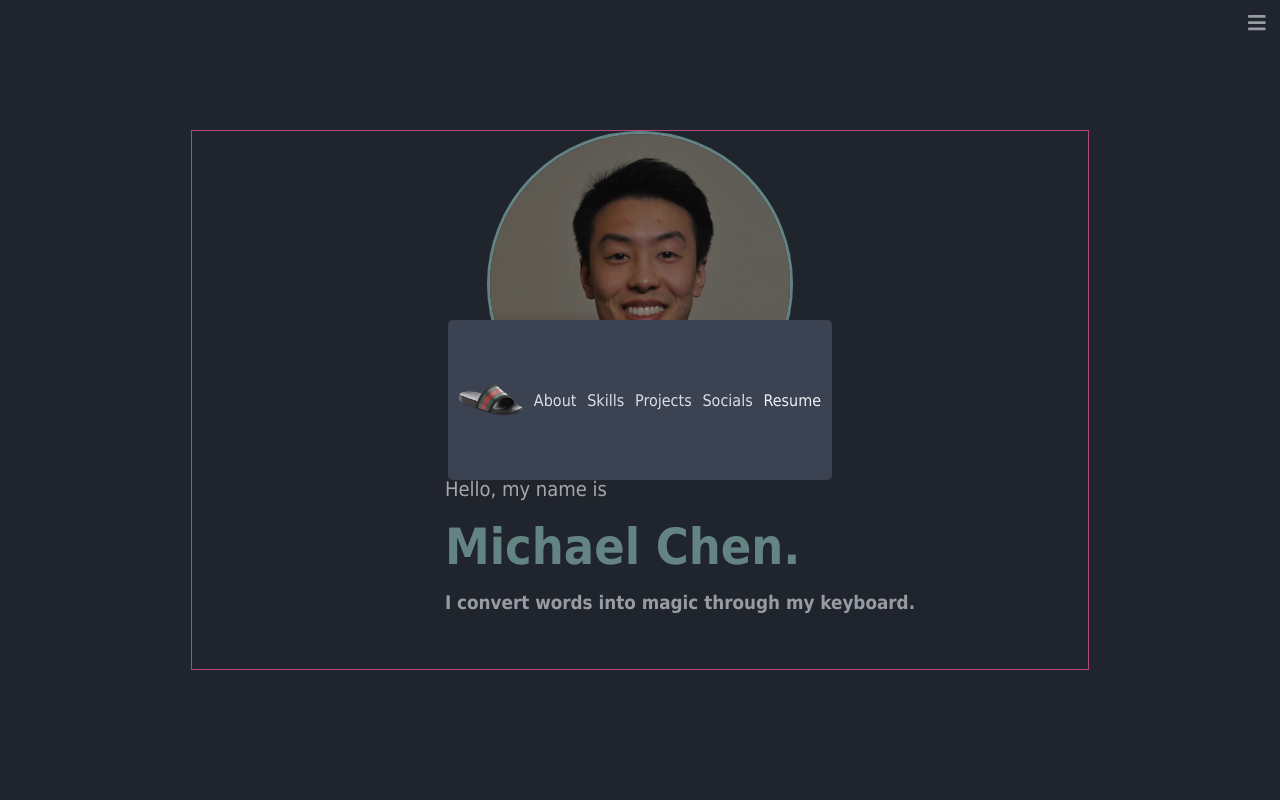
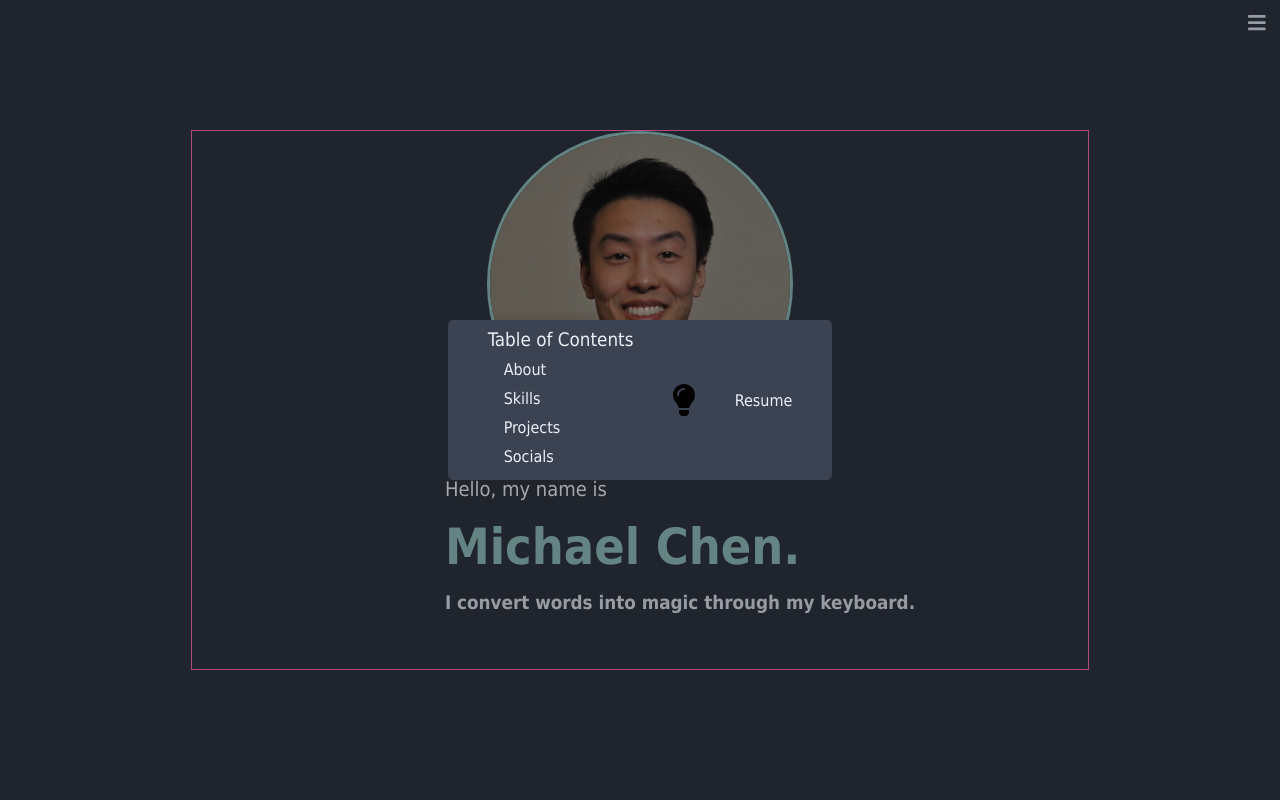
Before and after one commit to michaelcheny/portfolio-v1.5, a React (Create React App) app: page / in a window 1280 px wide. Both pictures are taken after a click on the button 1256 px from the left and 23 px from the top of the page. Shown: the top 800 px of the page. Built offline with nearby package versions, Linux system fonts and the light colour scheme.

Commit message:
add icon to change themes

```diff
--- a/src/components/Menu.js
+++ b/src/components/Menu.js
@@ -3,7 +3,9 @@ import styled from "styled-components";
 import { useClickOutside } from "../helpers/ClickOutsideHook";
 import gucciFlipFlop from "../assets/images/gucciFlipFlop.png";
 import resume from "../assets/resume/resume.pdf";
-import { animateScroll as scroll, Link as ScrollLink } from "react-scroll";
+import { animateScroll as scroll, Link } from "react-scroll";
+import { FontAwesomeIcon } from "@fortawesome/react-fontawesome";
+import { faLightbulb } from "@fortawesome/free-solid-svg-icons";
 
 const MenuContainer = styled.div`
   position: fixed;
@@ -26,17 +28,54 @@ const InsideMenu = styled.div`
   background-color: ${(props) => props.theme.secondary};
   transition: 200ms;
 
+  .theme-light {
+    color: orange;
+  }
+  .theme-dark {
+    color: black;
+  }
+  .btn {
+    &:hover {
+      cursor: pointer;
+      transform: scale(1.13);
+    }
+  }
+
   @media (max-width: 768px) {
     width: 50vw;
     height: 40vh;
   }
 `;
 
-const Link = styled.a`
+const ResumeLink = styled.a`
   text-decoration: none;
   color: ${(props) => props.theme.textSecondary};
   &:hover {
     color: ${(props) => props.theme.textAccent};
+  }
+`;
+
+const SectionLinks = styled.div`
+  display: flex;
+  flex-direction: column;
+  color: ${(props) => props.theme.textSecondary};
+
+  transition: 200ms linear;
+
+  h3 {
+    font-weight: 400;
+    padding-bottom: 5px;
+  }
+
+  .link {
+    padding: 5px 0;
+    padding-left: 1rem;
+
+    &:hover {
+      cursor: pointer;
+      transform: scale(1.1);
+      color: ${({ theme }) => theme.textAccent};
+    }
   }
 `;
 
@@ -46,27 +85,37 @@ const Menu = ({ setShowMenu, setTheme, theme }) => {
   return (
     <MenuContainer>
       <InsideMenu ref={outsideNode}>
-        <img
+        <SectionLinks>
+          <h3>Table of Contents</h3>
+          <Link className="link" to="about" smooth={true} duration={400}>
+            About
+          </Link>
+          <Link className="link" to="skills" smooth={true} duration={400}>
+            Skills
+          </Link>
+          <Link className="link" to="projects" smooth={true} duration={400}>
+            Projects
+          </Link>
+          <Link className="link" to="social" smooth={true} duration={400}>
+            Socials
+          </Link>
+        </SectionLinks>
+        {/* <img
           src={gucciFlipFlop}
           alt="toggleTheme"
           style={{ height: "2rem" }}
           onClick={() => (theme === "dark" ? setTheme("dark") : setTheme("light"))}
+        /> */}
+        <FontAwesomeIcon
+          className={theme === "dark" ? "theme-dark btn" : "theme-light btn"}
+          icon={faLightbulb}
+          size="2x"
+          onClick={() => (theme === "dark" ? setTheme("dark") : setTheme("light"))}
         />
-        <ScrollLink to="about" smooth={true} duration={400}>
-          About
-        </ScrollLink>
-        <ScrollLink to="skills" smooth={true} duration={400}>
-          Skills
-        </ScrollLink>
-        <ScrollLink to="projects" smooth={true} duration={400}>
-          Projects
-        </ScrollLink>
-        <ScrollLink to="social" smooth={true} duration={400}>
-          Socials
-        </ScrollLink>
-        <Link href={resume} target="_blank" rel="noopener noreferrer">
+        {/* 🌞🕶️ */}
+        <ResumeLink href={resume} target="_blank" rel="noopener noreferrer">
           Resume
-        </Link>
+        </ResumeLink>
       </InsideMenu>
     </MenuContainer>
   );
```
